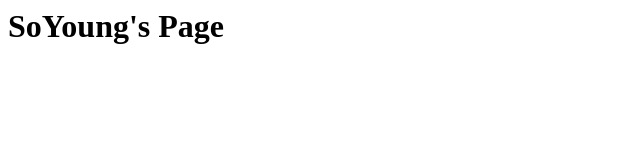
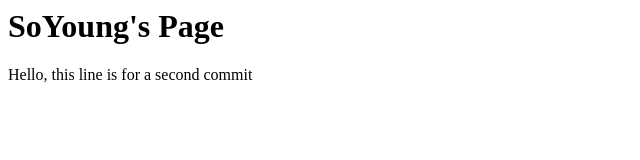
Before and after one commit to ifotn/comp2083-collab-w21, a plain HTML site: page soyoung.html in a window 1280 px wide. Shown: the whole page, without its empty margins (0-640 px from the left). Drawn offline with Linux system fonts and the light colour scheme.

Commit message:
second paragraph to soyoung.html

```diff
--- a/soyoung.html
+++ b/soyoung.html
@@ -4,5 +4,6 @@
   </head>
   <body>
     <h1>SoYoung's Page</h1>
+    <p>Hello, this line is for a second commit</p>
   </body>
 </html>
```
